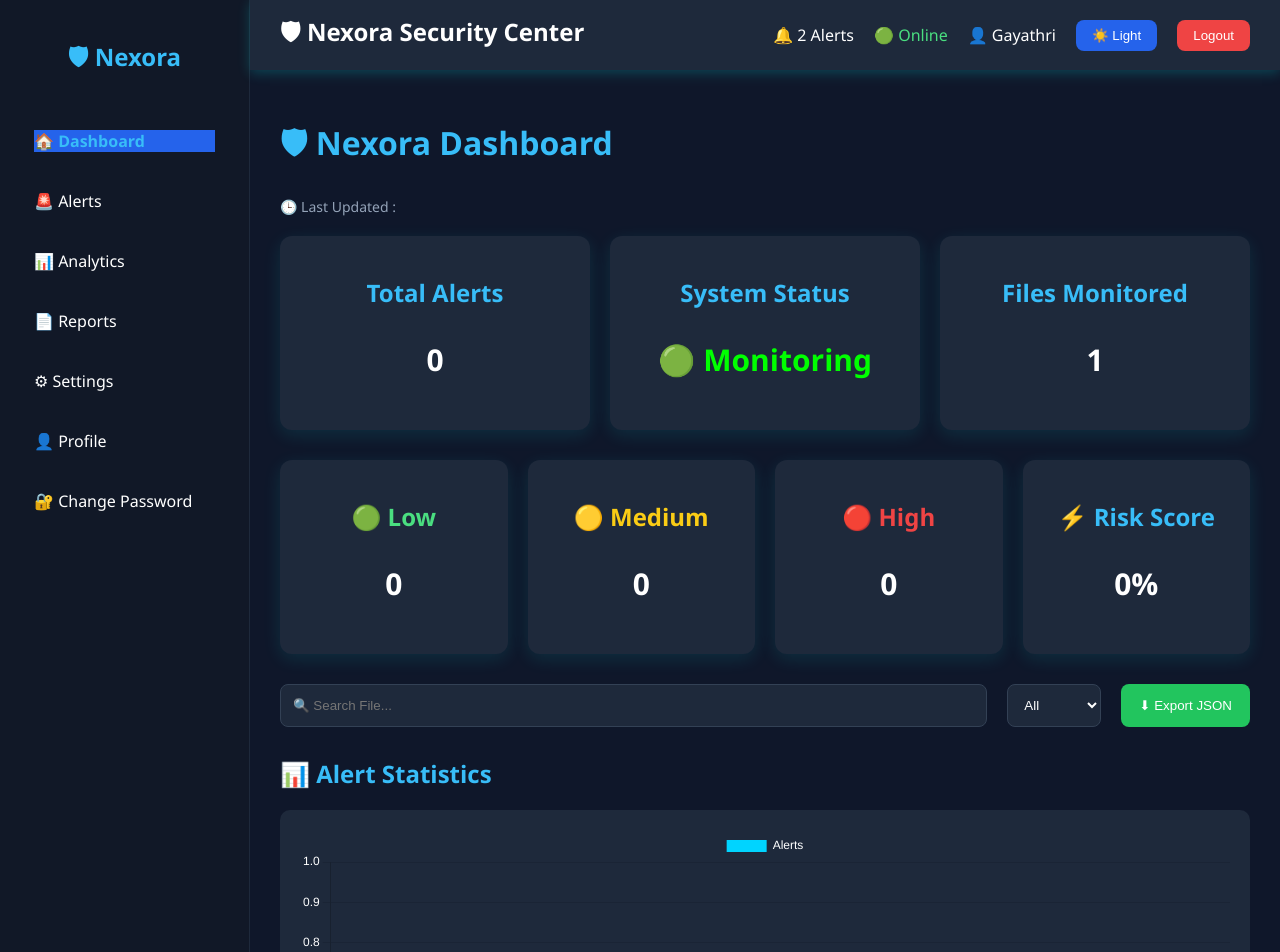
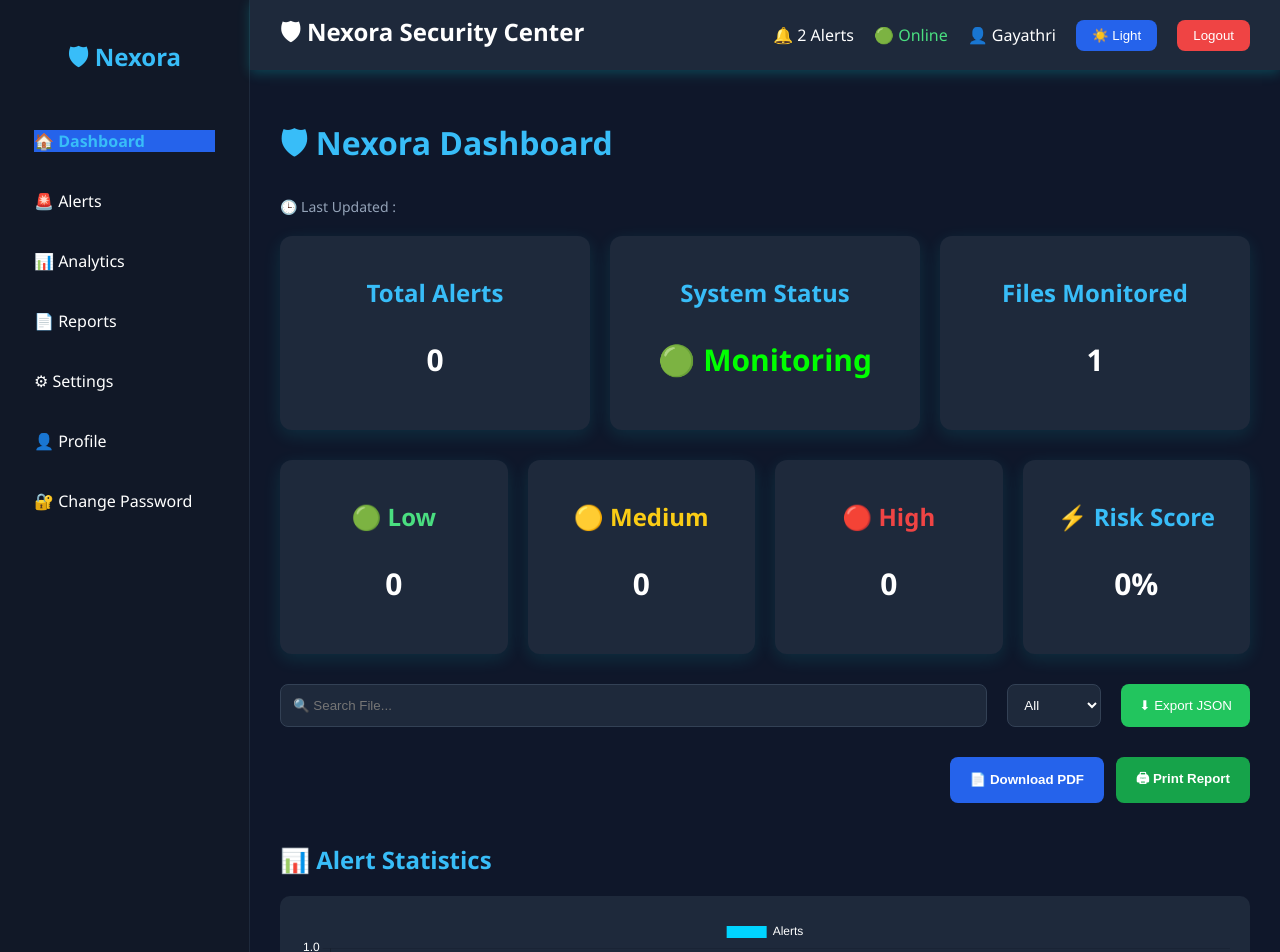
Before and after one commit to Gayathri-1028t/Nexora, a React app in the folder frontend/: page /dashboard in a window 1280 px wide. Shown: the top 952 px of the page. Built offline with nearby package versions, Linux system fonts and the light colour scheme; no server answers; sample sign-in values are in the browser's storage; the HTML template or start-up script is replaced by a standard one.

Commit message:
Day 18: Add PDF report generation and print support

```diff
--- a/frontend/package.json
+++ b/frontend/package.json
@@ -12,6 +12,7 @@
   "dependencies": {
     "axios": "^1.18.1",
     "chart.js": "^4.5.1",
+    "jspdf": "^4.2.1",
     "react": "^19.2.7",
     "react-chartjs-2": "^5.3.1",
     "react-dom": "^19.2.7",
--- /dev/null
+++ b/frontend/src/components/ReportGenerator.jsx
@@ -0,0 +1,128 @@
+import jsPDF from "jspdf";
+
+function ReportGenerator({ alerts }) {
+  const generatePDF = () => {
+    const doc = new jsPDF();
+
+    const totalAlerts = alerts.length;
+    const high = alerts.filter((a) => a.threat === "High").length;
+    const medium = alerts.filter((a) => a.threat === "Medium").length;
+    const low = alerts.filter((a) => a.threat === "Low").length;
+
+    // Header
+    doc.setFont("helvetica", "bold");
+    doc.setFontSize(22);
+    doc.setTextColor(0, 102, 204);
+    doc.text("Nexora Security Report", 20, 20);
+
+    doc.setDrawColor(0, 102, 204);
+    doc.line(20, 25, 190, 25);
+
+    // Report Info
+    doc.setFont("helvetica", "normal");
+    doc.setFontSize(12);
+    doc.setTextColor(0, 0, 0);
+
+    doc.text(`Generated On : ${new Date().toLocaleString()}`, 20, 40);
+
+    doc.text("System Status : Monitoring", 20, 50);
+
+    // Summary Box
+    doc.roundedRect(20, 60, 170, 60, 3, 3);
+
+    doc.setFont("helvetica", "bold");
+    doc.setFontSize(15);
+    doc.text("Security Summary", 25, 73);
+
+    doc.setFont("helvetica", "normal");
+    doc.setFontSize(12);
+
+    doc.text(`Total Alerts : ${totalAlerts}`, 30, 87);
+    doc.text(`High Threats : ${high}`, 30, 97);
+    doc.text(`Medium Threats : ${medium}`, 30, 107);
+    doc.text(`Low Threats : ${low}`, 30, 117);
+
+    // Recent Alerts
+    doc.setFont("helvetica", "bold");
+    doc.setFontSize(16);
+    doc.text("Recent Alerts", 20, 140);
+
+    let y = 152;
+
+    doc.setFont("helvetica", "normal");
+    doc.setFontSize(11);
+
+    alerts.slice(0, 10).forEach((alert) => {
+      doc.text(
+        `${alert.time} | ${alert.file} | ${alert.status} | ${alert.threat}`,
+        20,
+        y,
+      );
+
+      y += 10;
+
+      if (y > 270) {
+        doc.addPage();
+        y = 20;
+      }
+    });
+
+    // Footer
+    doc.setDrawColor(180);
+    doc.line(20, 280, 190, 280);
+
+    doc.setFontSize(10);
+    doc.setTextColor(100);
+
+    doc.text(
+      "Generated by Nexora AI - File Integrity Monitoring System",
+      20,
+      287,
+    );
+
+    doc.save("Nexora_Security_Report.pdf");
+  };
+
+  return (
+    <div
+      style={{
+        display: "flex",
+        gap: "12px",
+        justifyContent: "flex-end",
+        marginBottom: "20px",
+      }}
+    >
+      <button
+        onClick={generatePDF}
+        style={{
+          background: "#2563eb",
+          color: "white",
+          padding: "12px 20px",
+          border: "none",
+          borderRadius: "8px",
+          cursor: "pointer",
+          fontWeight: "bold",
+        }}
+      >
+        📄 Download PDF
+      </button>
+
+      <button
+        onClick={() => window.print()}
+        style={{
+          background: "#16a34a",
+          color: "white",
+          padding: "12px 20px",
+          border: "none",
+          borderRadius: "8px",
+          cursor: "pointer",
+          fontWeight: "bold",
+        }}
+      >
+        🖨 Print Report
+      </button>
+    </div>
+  );
+}
+
+export default ReportGenerator;
--- a/frontend/src/pages/Dashboard.jsx
+++ b/frontend/src/pages/Dashboard.jsx
@@ -3,6 +3,7 @@ import axios from "axios";
 import { toast } from "react-toastify";
 
 import AlertChart from "../charts/AlertChart";
+import ReportGenerator from "../components/ReportGenerator";
 import ActivityTimeline from "../components/ActivityTimeline";
 
 function Dashboard() {
@@ -162,6 +163,15 @@ function Dashboard() {
       </div>
 
       {/* Chart */}
+      <div
+        style={{
+          display: "flex",
+          justifyContent: "flex-end",
+          marginBottom: "20px",
+        }}
+      >
+        <ReportGenerator alerts={alerts} />
+      </div>
 
       <h2>📊 Alert Statistics</h2>
 
```
Also changed, not shown: 1 other file (tests, documents, lock files or other folders).
